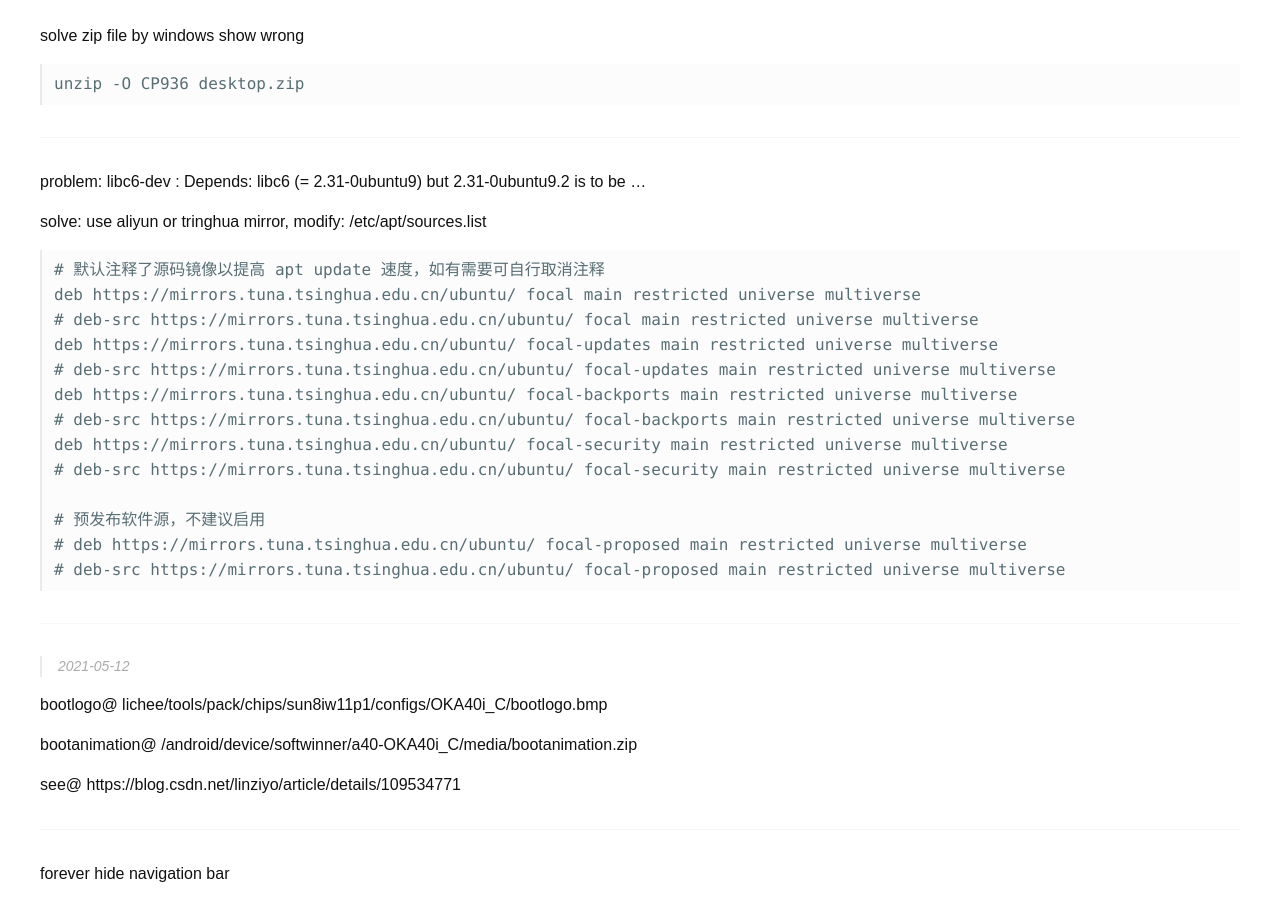
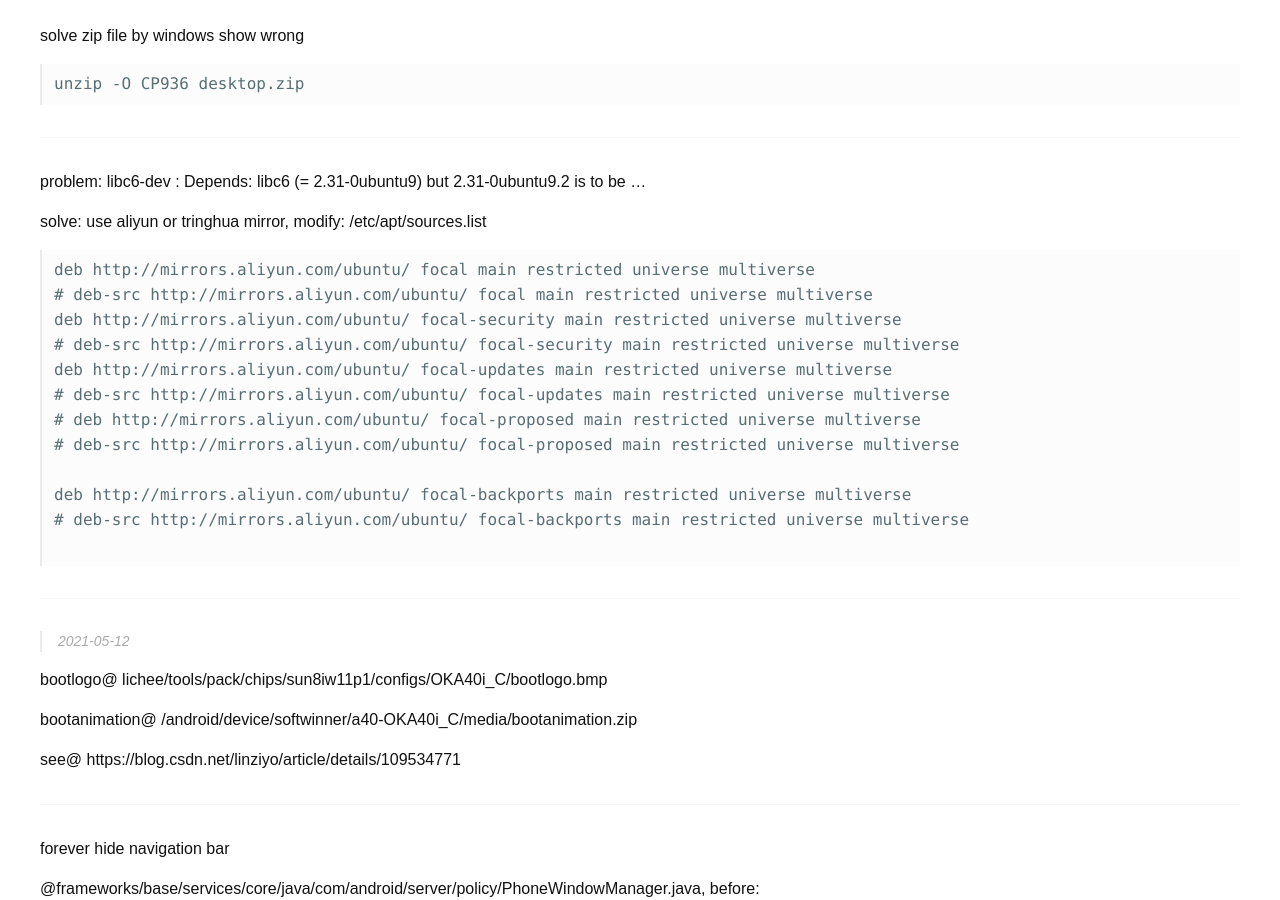
Before and after one commit to inkt/inkt.github.io, a Jekyll site: the page built from _posts/2021-04-21-linux-dev-tips.md, in a window 1280 px wide and 900 px high, scrolled down 3050 px. Built offline with Jekyll 4.4.1, drawn with Linux system fonts in a browser that asks for light colours; some web fonts are replaced.

Commit message:
update _posts/2021-04-21-linux-dev-tips.md.

````diff
--- a/_posts/2021-04-21-linux-dev-tips.md
+++ b/_posts/2021-04-21-linux-dev-tips.md
@@ -155,19 +155,18 @@ problem: libc6-dev : Depends: libc6 (= 2.31-0ubuntu9) but 2.31-0ubuntu9.2 is to
 
 solve: use aliyun or tringhua mirror, modify: /etc/apt/sources.list
 ```
-# 默认注释了源码镜像以提高 apt update 速度，如有需要可自行取消注释
-deb https://mirrors.tuna.tsinghua.edu.cn/ubuntu/ focal main restricted universe multiverse
-# deb-src https://mirrors.tuna.tsinghua.edu.cn/ubuntu/ focal main restricted universe multiverse
-deb https://mirrors.tuna.tsinghua.edu.cn/ubuntu/ focal-updates main restricted universe multiverse
-# deb-src https://mirrors.tuna.tsinghua.edu.cn/ubuntu/ focal-updates main restricted universe multiverse
-deb https://mirrors.tuna.tsinghua.edu.cn/ubuntu/ focal-backports main restricted universe multiverse
-# deb-src https://mirrors.tuna.tsinghua.edu.cn/ubuntu/ focal-backports main restricted universe multiverse
-deb https://mirrors.tuna.tsinghua.edu.cn/ubuntu/ focal-security main restricted universe multiverse
-# deb-src https://mirrors.tuna.tsinghua.edu.cn/ubuntu/ focal-security main restricted universe multiverse
+deb http://mirrors.aliyun.com/ubuntu/ focal main restricted universe multiverse
+# deb-src http://mirrors.aliyun.com/ubuntu/ focal main restricted universe multiverse
+deb http://mirrors.aliyun.com/ubuntu/ focal-security main restricted universe multiverse
+# deb-src http://mirrors.aliyun.com/ubuntu/ focal-security main restricted universe multiverse
+deb http://mirrors.aliyun.com/ubuntu/ focal-updates main restricted universe multiverse
+# deb-src http://mirrors.aliyun.com/ubuntu/ focal-updates main restricted universe multiverse
+# deb http://mirrors.aliyun.com/ubuntu/ focal-proposed main restricted universe multiverse
+# deb-src http://mirrors.aliyun.com/ubuntu/ focal-proposed main restricted universe multiverse
 
-# 预发布软件源，不建议启用
-# deb https://mirrors.tuna.tsinghua.edu.cn/ubuntu/ focal-proposed main restricted universe multiverse
-# deb-src https://mirrors.tuna.tsinghua.edu.cn/ubuntu/ focal-proposed main restricted universe multiverse
+deb http://mirrors.aliyun.com/ubuntu/ focal-backports main restricted universe multiverse
+# deb-src http://mirrors.aliyun.com/ubuntu/ focal-backports main restricted universe multiverse
+
 ```
 
 ---
````
